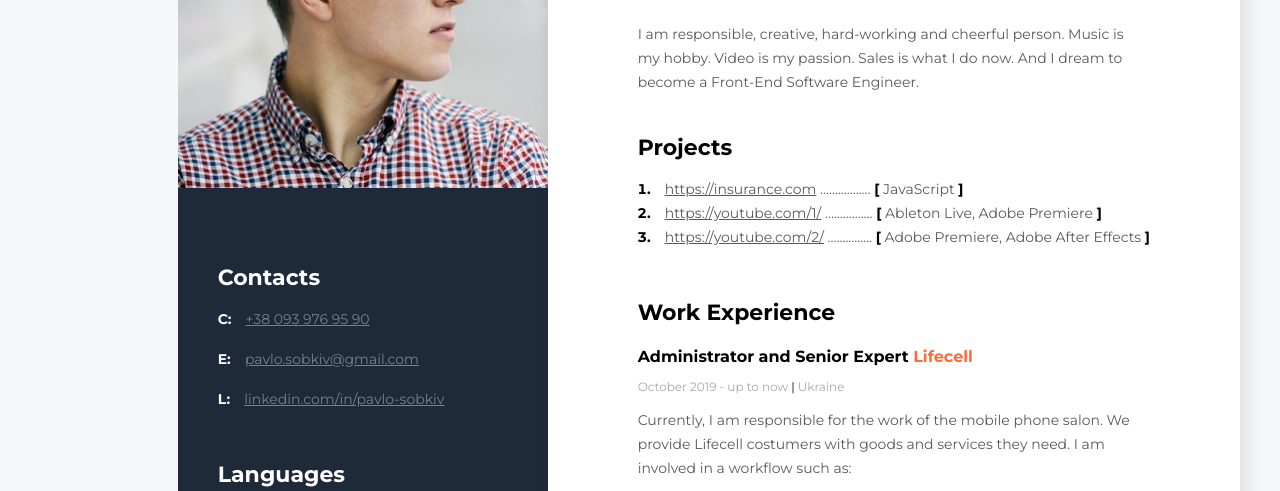
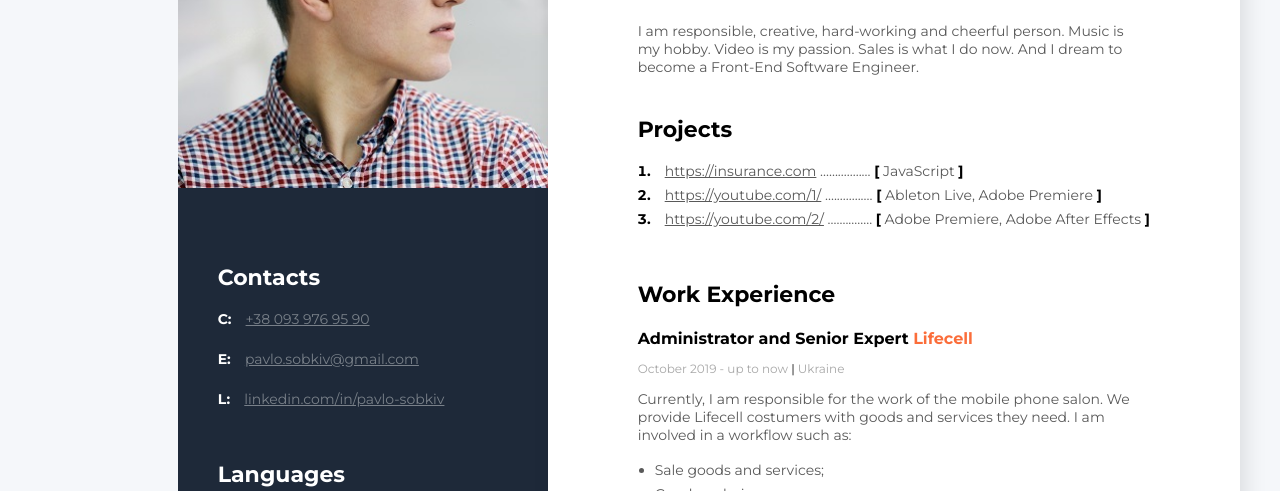
Before and after one commit to sobkiv/old-resume, a plain HTML site: page index.html in a window 1280 px wide. Shown: the part 230-721 px from the top of the page. Drawn offline with Linux system fonts and the light colour scheme.

Commit message:
Update styles.css

```diff
--- a/styles/styles.css
+++ b/styles/styles.css
@@ -46,6 +46,14 @@ body {
 }
 
 .about_description {
+    font-style: normal;
+    font-weight: 400;
+    font-size: 14px;
+    color: #595959;
+    width: 500px;
+}
+
+.about_course_description {
     font-style: normal;
     font-weight: 400;
     font-size: 14px;
```
